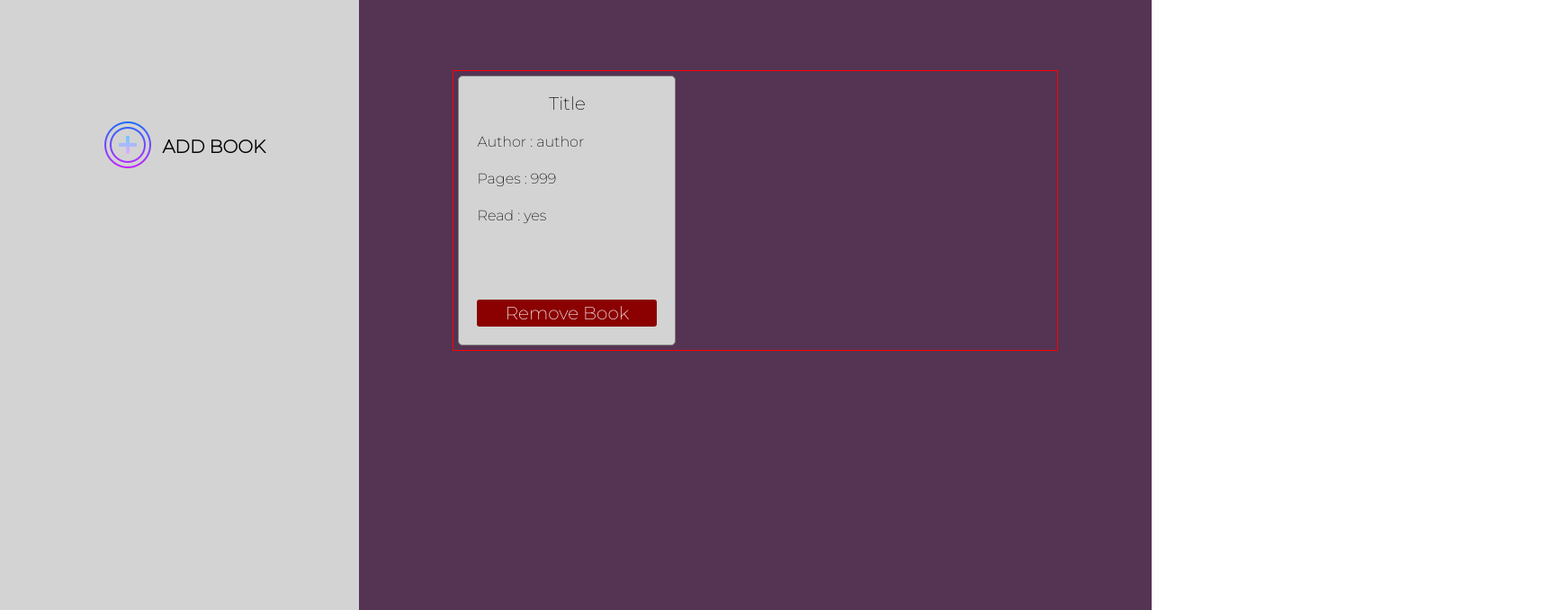
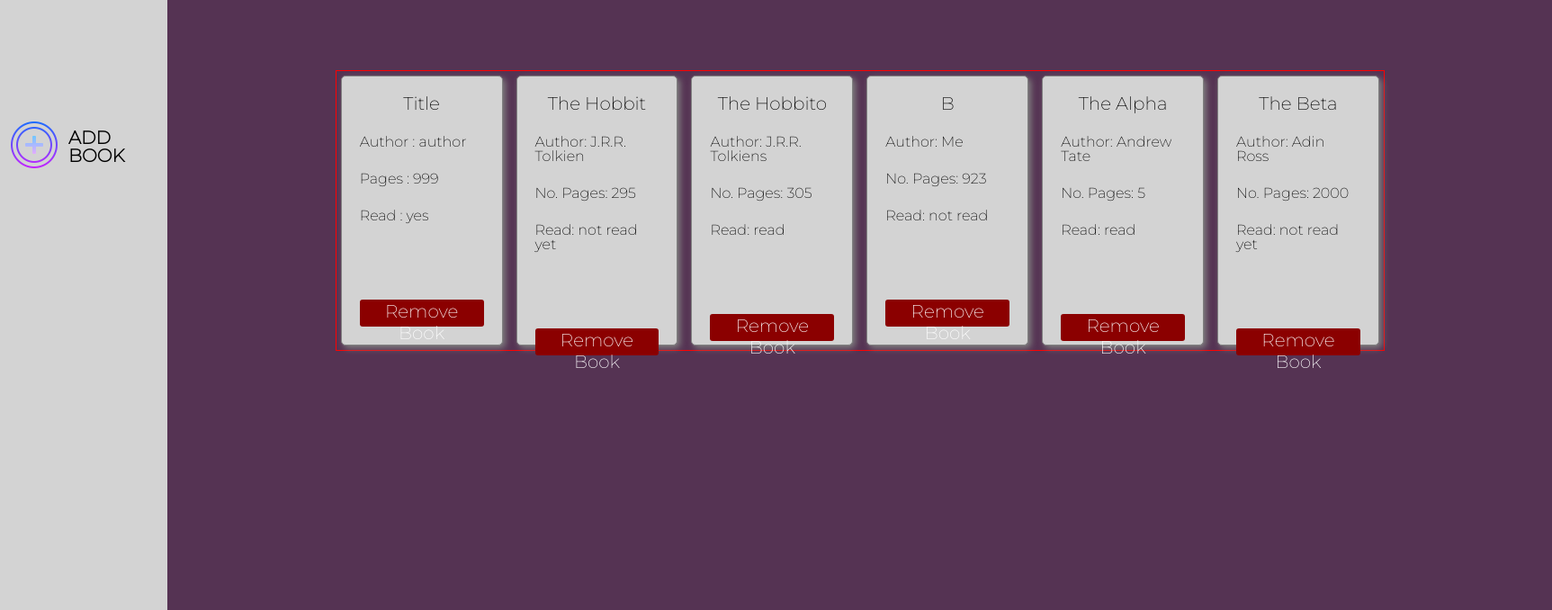
Before and after one commit to fxsla/library, a plain HTML site: page index.html in a window 1280 px wide. Shown: the part 122-800 px from the top of the page at 90% size, 1725 px wide, since content can reach past the window. Drawn offline with Linux system fonts and the light colour scheme.

Commit message:
Creat arrayToCards() method

```diff
--- a/app.js
+++ b/app.js
@@ -1,6 +1,5 @@
 
 const myLibrary = [];
-
 
 function addBookToLibrary() {
     const title = prompt("Please enter a title of the book: ");
@@ -11,7 +10,6 @@ function addBookToLibrary() {
     let newBook = new Book(title, author, pages, read);
     myLibrary.push(newBook);
 }
-
 
 
 function Book(title, author, pages, read) {
@@ -32,14 +30,58 @@ function readBooks(library) {
 }
 
 
-const book = new Book("The Hobbit", "J.R.R. Tolkien", 295, "not read yet" );
+function createBookCard(userTitle, userAuthor, userPages, userRead){
+
+    const bookContainer = document.querySelector('.book-container');
+
+    const book = document.createElement('div');
+    book.classList.add("book");
+    const title = document.createElement('h2');
+    title.classList.add('book-title')
+    title.appendChild(document.createTextNode(`${userTitle}`));
+    const author = document.createElement('p');
+    author.classList.add('book-author');
+    author.appendChild(document.createTextNode(`Author: ${userAuthor}`));
+    const pages = document.createElement('p');
+    pages.classList.add('book-pages');
+    pages.appendChild(document.createTextNode(` No. Pages: ${userPages}`));
+    const read = document.createElement('p');
+    read.classList.add('book-read');
+    read.appendChild(document.createTextNode(`Read: ${userRead}`))
+    const removeButton = document.createElement('button');
+    removeButton.type = "button";
+    removeButton.appendChild(document.createTextNode(`Remove Book`))
+    removeButton.classList.add('book-remove');
 
 
-console.log(book.info())
+    book.appendChild(title);
+    book.appendChild(author);
+    book.appendChild(pages);
+    book.appendChild(read);
+    book.appendChild(removeButton);
+
+    bookContainer.appendChild(book);
+
+}
 
 
-readBooks(myLibrary);
+const book = new Book("The Hobbit", "J.R.R. Tolkien", 295, "not read yet" );
+const book2 = new Book("The Hobbito", "J.R.R. Tolkiens", 305, "read" );
+const book3 = new Book("B", "Me", 923, "not read" );
+const book4 = new Book("The Alpha", "Andrew Tate", 5, "read");
+const book5 = new Book("The Beta", "Adin Ross", 2000, "not read yet")
 
+myLibrary.push(book, book2, book3, book4, book5);
+
+
+function arrayToCards(array){
+    for(let i=0; i<array.length; i++){
+        let currentBook = array[i];
+        createBookCard(currentBook.title, currentBook.author, currentBook.pages, currentBook.read);
+    }
+}
+
+arrayToCards(myLibrary);
 
 let button = document.querySelector('.button').addEventListener('click', () => {
 
--- a/style.css
+++ b/style.css
@@ -9,7 +9,7 @@
 }
 
 .aside-container {
-    flex-grow: 1;
+    width: 400px;
     background-color: #D3D3D3;
 }
 
@@ -65,10 +65,9 @@
     height:300px;
     width:75%;
     border: 1px solid red;
-    flex-wrap: wrap;
     margin: 200px auto;
     padding: 5px;
-    gap: 10px;
+    gap: 15px;
 }
 
 .book {
@@ -77,7 +76,15 @@
     border-radius: 5px;
     background-color: lightgrey;
     padding: 20px;
+    box-shadow: 3px 3px 7px grey;
 }
+
+.book:hover {
+    transform: scale(1.02);
+    box-shadow: none;
+    transition: .4s ease-in-out;
+}
+
 
 .book-title {
     text-align: center;
```
Also changed, not shown: index.html (+0 -2 lines).
